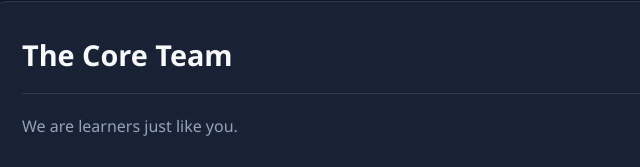
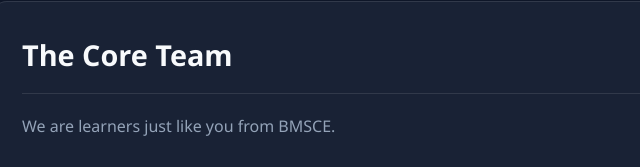
Before and after one commit to lochangowda10/Beyond-Academics-Registration, a plain HTML site: page index.html in a window 1280 px wide. Shown: the part 736-903 px from the top of the page, 169-809 px from the left. Drawn offline with Linux system fonts and the light colour scheme.

Commit message:
Update index.html

```diff
--- a/index.html
+++ b/index.html
@@ -222,7 +222,7 @@
 
         <div class="glass-card">
             <h2>The Core Team</h2>
-            <p style="color: var(--text-secondary); margin-bottom: 20px;">We are learners just like you.</p>
+            <p style="color: var(--text-secondary); margin-bottom: 20px;">We are learners just like you from BMSCE.</p>
 
             <div class="team-grid">
                 <div class="team-member">
```
